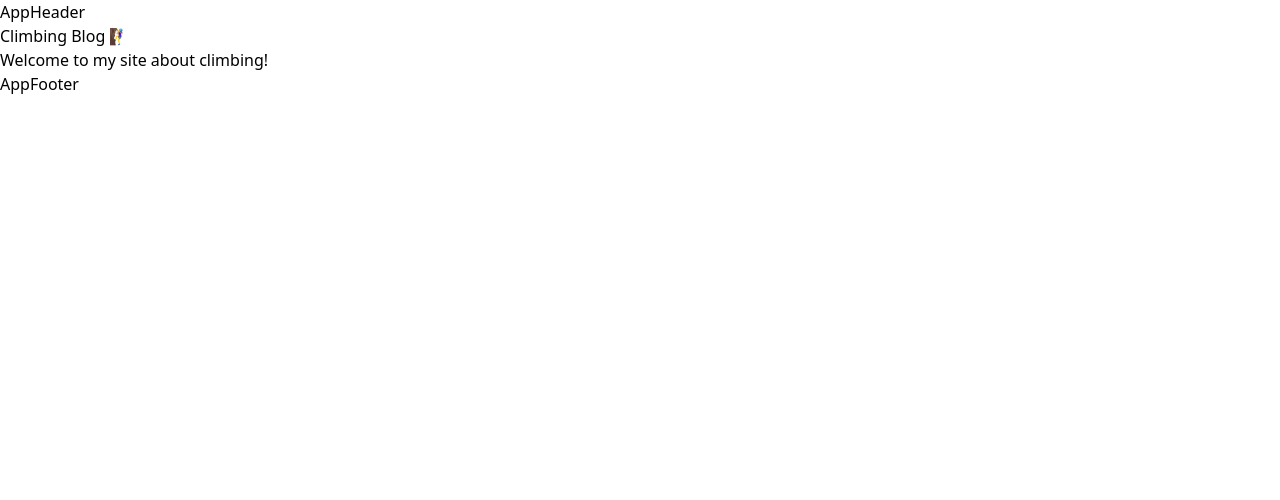
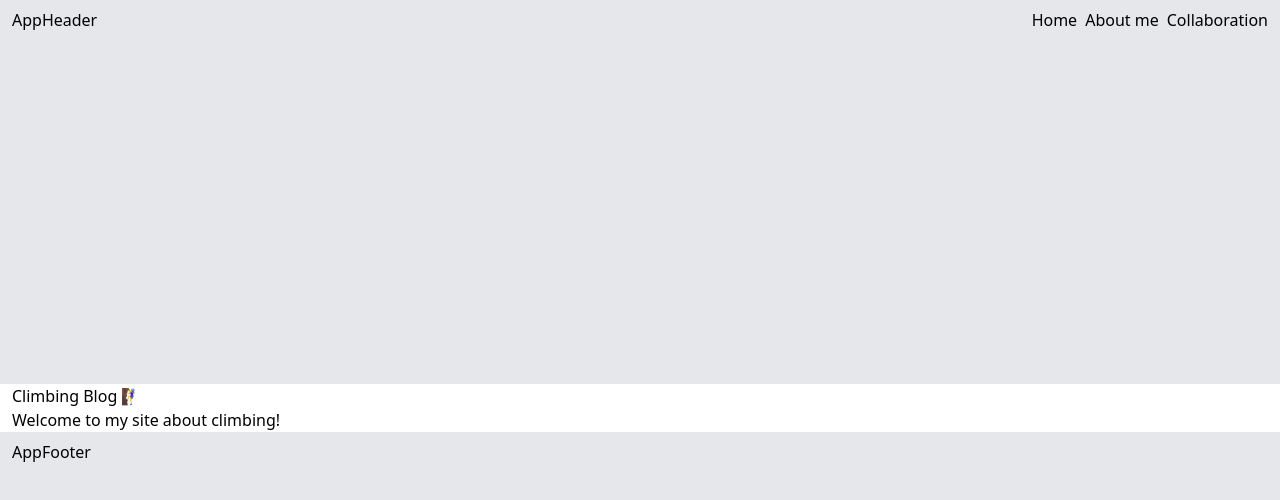
Before and after one commit to izabelapeza/climbing-blog, a Nuxt app: page / in a window 1280 px wide. Shown: the top 500 px of the page. Built offline with nearby package versions, Linux system fonts and the light colour scheme.

Commit message:
Add extra pages, nuxt-links and base page layout

```diff
--- a/app.vue
+++ b/app.vue
@@ -3,3 +3,14 @@
     <NuxtPage />
   </NuxtLayout>
 </template>
+
+<style>
+.page-wrapper {
+  max-width: 1440px;
+  width: 100%;
+  margin-left: auto;
+  margin-right: auto;
+  padding-left: 0.75rem;
+  padding-right: 0.75rem;
+}
+</style>
--- a/components/layouts/AppFooter.vue
+++ b/components/layouts/AppFooter.vue
@@ -1,3 +1,5 @@
 <template>
-  <div>AppFooter</div>
+  <footer class="bg-gray-200 py-2">
+    <div class="page-wrapper">AppFooter</div>
+  </footer>
 </template>
--- a/components/layouts/AppHeader.vue
+++ b/components/layouts/AppHeader.vue
@@ -1,3 +1,14 @@
 <template>
-  <div>AppHeader</div>
+  <header class="sticky top-0 bg-gray-200 py-2">
+    <div class="flex justify-between page-wrapper">
+      <h1>AppHeader</h1>
+      <nav>
+        <ul class="flex gap-2">
+          <li><NuxtLink to="/">Home</NuxtLink></li>
+          <li><NuxtLink to="/about-me">About me</NuxtLink></li>
+          <li><NuxtLink to="/collab">Collaboration</NuxtLink></li>
+        </ul>
+      </nav>
+    </div>
+  </header>
 </template>
--- a/layouts/default.vue
+++ b/layouts/default.vue
@@ -1,7 +1,7 @@
 <template>
-  <div>
-    <LayoutsAppHeader />
+  <div class="grid m-0 min-h-[100vh] grid-rows-[auto_1fr_auto]">
+    <LayoutsAppHeader class="min-h-96" />
     <slot />
-    <LayoutsAppFooter />
+    <LayoutsAppFooter class="min-h-96" />
   </div>
 </template>
--- /dev/null
+++ b/pages/about-me.vue
@@ -0,0 +1,3 @@
+<script setup lang="ts"></script>
+
+<template><div class="page-wrapper">about me</div></template>
--- /dev/null
+++ b/pages/collab.vue
@@ -0,0 +1,5 @@
+<script setup lang="ts"></script>
+
+<template>
+  <div class="page-wrapper">collab</div>
+</template>
--- a/pages/index.vue
+++ b/pages/index.vue
@@ -1,6 +1,6 @@
 <template>
-  <div>
-    <h1>Climbing Blog 🧗‍♀️</h1>
+  <div class="page-wrapper">
+    <h2>Climbing Blog 🧗‍♀️</h2>
     <p>Welcome to my site about climbing!</p>
   </div>
 </template>
```
